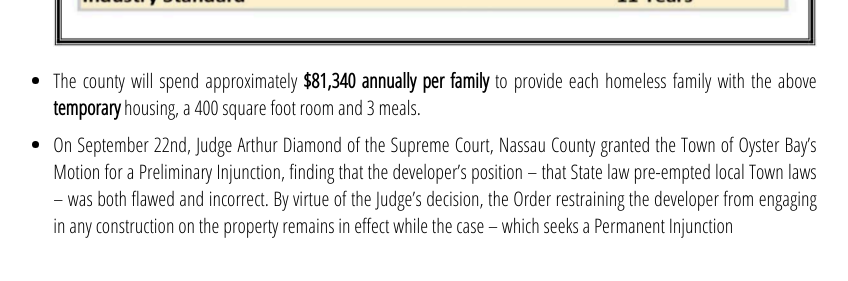
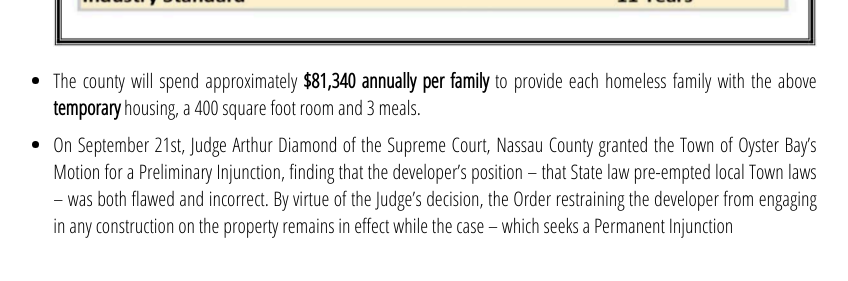
Before and after one commit to YueWang1109/jericho-parents, a React (Create React App) app: page /about in a window 1280 px wide. Shown: the part 4800-5081 px from the top of the page, without its empty margins (210-1058 px from the left). Built offline with nearby package versions, Linux system fonts and the light colour scheme; a web font is replaced by a local one.

Commit message:
change date of the conclusion issued

```diff
--- a/src/components/about-article/about-article.component.jsx
+++ b/src/components/about-article/about-article.component.jsx
@@ -105,7 +105,7 @@ const AboutArticle = () => {
           room and 3 meals.{' '}
         </li>
         <li>
-          On September 22nd, Judge Arthur Diamond of the Supreme Court, Nassau
+          On September 21st, Judge Arthur Diamond of the Supreme Court, Nassau
           County granted the Town of Oyster Bay’s Motion for a Preliminary
           Injunction, finding that the developer’s position – that State law
           pre-empted local Town laws – was both flawed and incorrect. By virtue
```
